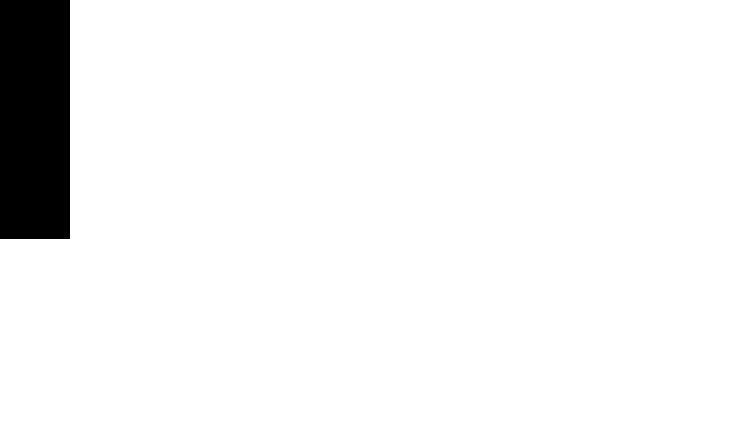
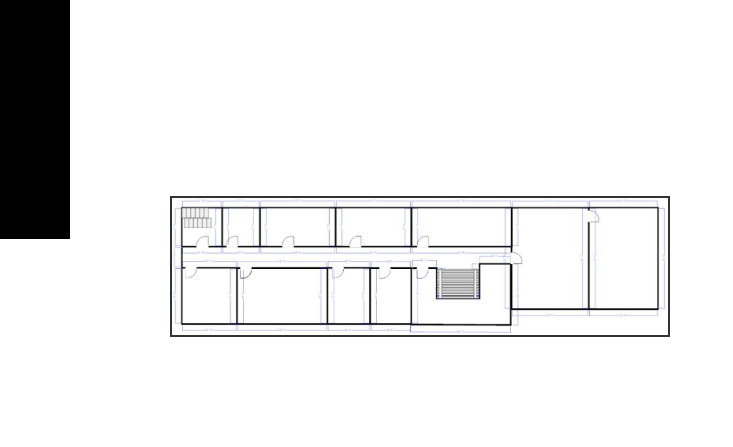
Before and after one commit to luisnaranjo733/room-selector, a Flask app: page /rooms in a window 1280 px wide. Shown: the part 561-1008 px from the top of the page, without its empty margins (0-733 px from the left). Before the commit the page ends 800 px from the top, so only its background shows below. Run offline with Flask 2, Linux system fonts and the light colour scheme; parts of the project's set-up code (start-up, migrations or seed data) failed here and were passed over; some libraries are stand-ins or nearby versions.

Commit message:
add room

```diff
--- a/roomSelector/templates/rooms.html
+++ b/roomSelector/templates/rooms.html
@@ -45,7 +45,7 @@
 		</div>
 		<div class="row">
 			<div class="col-md-4">
-				<p></p>
+				<img class="roomdiagram" src="static/layout2.jpg">
 			</div>
 		</div>
 		<div class="row">
```
